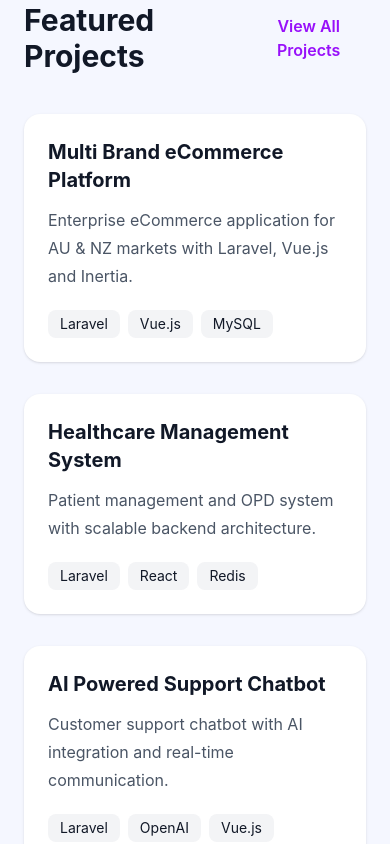
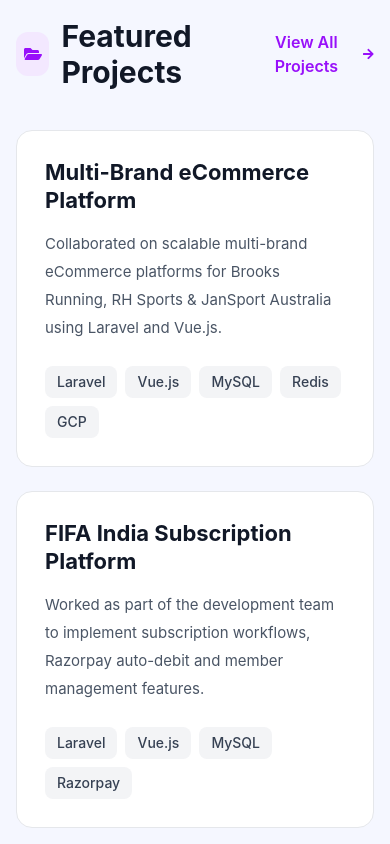
Before and after one commit to puja12/my-portfolio, a React (Vite) app: page / in a window 390 px wide. Shown: the part 5420-6264 px from the top of the page. Built offline with nearby package versions, Linux system fonts and the light colour scheme.

Commit message:
project changes

```diff
--- a/src/components/ProjectCard.jsx
+++ b/src/components/ProjectCard.jsx
@@ -1,24 +1,31 @@
 const ProjectCard = ({ project }) => {
     return (
-        <div className="bg-white rounded-2xl p-6 shadow-sm hover:shadow-lg transition duration-300">
-            <h3 className="text-xl font-bold mb-3">
+        <div className="group bg-white border border-gray-200 rounded-2xl p-7 hover:shadow-xl hover:-translate-y-1 transition-all duration-300">
+
+            {/* TITLE */}
+            <h3 className="text-[22px] font-bold text-[#111827] mb-4 leading-tight">
                 {project.title}
             </h3>
 
-            <p className="text-gray-600 leading-7 mb-5">
+            {/* DESCRIPTION */}
+            <p className="text-gray-600 leading-7 text-[15px] mb-6">
                 {project.description}
             </p>
 
+            {/* TECH STACK */}
             <div className="flex flex-wrap gap-2">
+
                 {project.tech.map((item, index) => (
                     <span
                         key={index}
-                        className="bg-gray-100 px-3 py-1 rounded-lg text-sm"
+                        className="bg-gray-100 text-gray-700 text-sm px-3 py-1.5 rounded-lg font-medium"
                     >
                         {item}
                     </span>
                 ))}
+
             </div>
+
         </div>
     )
 }
--- a/src/components/Projects.jsx
+++ b/src/components/Projects.jsx
@@ -1,25 +1,48 @@
 import { projects } from '../data/portfolioData'
 import ProjectCard from './ProjectCard'
+import { FaFolderOpen, FaArrowRight } from 'react-icons/fa'
 
 const Projects = () => {
     return (
-        <section id="projects" className="py-16">
-            <div className="max-w-7xl mx-auto px-6">
-                <div className="flex justify-between items-center mb-10">
-                    <h2 className="text-3xl font-bold">
-                        Featured Projects
-                    </h2>
+        <section
+            id="projects"
+            className="py-20 px-4"
+        >
+            <div className="max-w-7xl mx-auto">
 
-                    <button className="text-purple-600 font-semibold">
+                {/* HEADER */}
+                <div className="flex items-center justify-between mb-10">
+
+                    <div className="flex items-center gap-3">
+                        <div className="w-11 h-11 rounded-xl bg-purple-100 flex items-center justify-center">
+                            <FaFolderOpen className="text-purple-600 text-lg" />
+                        </div>
+
+                        <h2 className="text-3xl font-bold text-[#111827]">
+                            Featured Projects
+                        </h2>
+                    </div>
+
+                    <button className="flex items-center gap-2 text-purple-600 font-semibold hover:gap-3 transition-all duration-300">
+
                         View All Projects
+
+                        <FaArrowRight className="text-sm" />
+
                     </button>
+
                 </div>
 
-                <div className="grid md:grid-cols-2 lg:grid-cols-3 gap-8">
+                {/* PROJECT GRID */}
+                <div className="grid md:grid-cols-2 gap-6">
                     {projects.map((project, index) => (
-                        <ProjectCard key={index} project={project} />
+                        <ProjectCard
+                            key={index}
+                            project={project}
+                        />
                     ))}
                 </div>
+
             </div>
         </section>
     )
--- a/src/data/portfolioData.js
+++ b/src/data/portfolioData.js
@@ -67,27 +67,97 @@ export const skills = [
 
 export const projects = [
     {
-        title: 'Multi Brand eCommerce Platform',
+        title: 'Multi-Brand eCommerce Platform',
+
         description:
-            'Enterprise eCommerce application for AU & NZ markets with Laravel, Vue.js and Inertia.',
-        tech: ['Laravel', 'Vue.js', 'MySQL'],
+            'Collaborated on scalable multi-brand eCommerce platforms for Brooks Running, RH Sports & JanSport Australia using Laravel and Vue.js.',
+
+        tech: [
+            'Laravel',
+            'Vue.js',
+            'MySQL',
+            'Redis',
+            'GCP',
+        ],
+
         image: '/projects/project1.jpg',
     },
 
     {
-        title: 'Healthcare Management System',
+        title: 'FIFA India Subscription Platform',
+
         description:
-            'Patient management and OPD system with scalable backend architecture.',
-        tech: ['Laravel', 'React', 'Redis'],
+            'Worked as part of the development team to implement subscription workflows, Razorpay auto-debit and member management features.',
+
+        tech: [
+            'Laravel',
+            'Vue.js',
+            'MySQL',
+            'Razorpay',
+        ],
+
         image: '/projects/project2.jpg',
     },
 
     {
+        title: 'Hospital Admin System (SMHH)',
+
+        description:
+            'Contributed to OPD/IPD management modules including billing, admission workflows and medical reporting systems.',
+
+        tech: [
+            'Laravel',
+            'Vue.js',
+            'MySQL',
+        ],
+
+        image: '/projects/project3.jpg',
+    },
+
+    {
+        title: 'Price Revision & Automation',
+
+        description:
+            'Helped develop pricing automation tools with bulk updates, scheduled revisions and cron-based processing.',
+
+        tech: [
+            'Laravel',
+            'MySQL',
+        ],
+
+        image: '/projects/project4.jpg',
+    },
+
+    {
         title: 'AI Powered Support Chatbot',
+
         description:
-            'Customer support chatbot with AI integration and real-time communication.',
-        tech: ['Laravel', 'OpenAI', 'Vue.js'],
-        image: '/projects/project3.jpg',
+            'Integrated AI-powered support workflows and real-time chatbot communication within customer support systems.',
+
+        tech: [
+            'Laravel',
+            'React',
+            'OpenAI',
+            'Redis',
+        ],
+
+        image: '/projects/project5.jpg',
+    },
+
+    {
+        title: 'Enterprise CRM Dashboard',
+
+        description:
+            'Worked on analytics dashboards, reporting modules and customer engagement tracking features for enterprise clients.',
+
+        tech: [
+            'React',
+            'Laravel',
+            'MySQL',
+            'Tailwind',
+        ],
+
+        image: '/projects/project6.jpg',
     },
 ]
 
```
